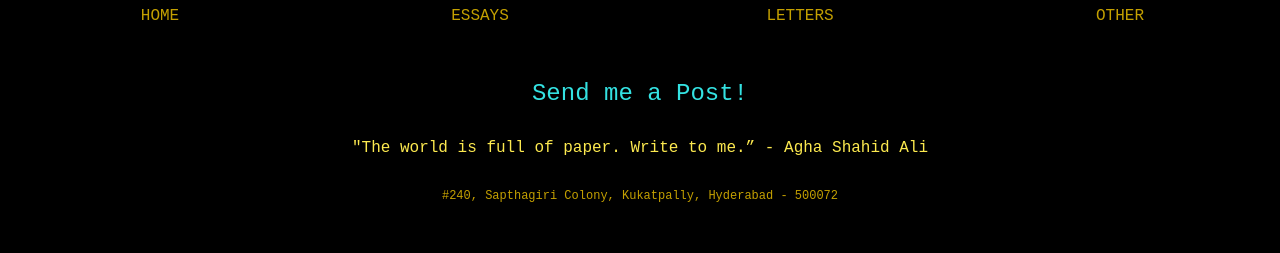
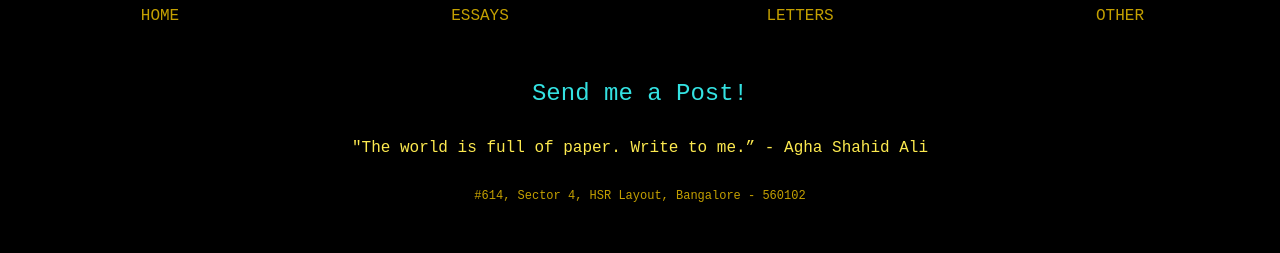
Before and after one commit to narengogi/nathsin-v2, a React (Create React App) app: page /letters in a window 1280 px wide. Shown: the top 253 px of the page. Built offline with nearby package versions, Linux system fonts and the light colour scheme.

Commit message:
mailing address

```diff
--- a/src/Components/Letters/Letters.tsx
+++ b/src/Components/Letters/Letters.tsx
@@ -1,12 +1,24 @@
-import React from 'react';
-import '../Common/common.css';
+import React from "react";
+import "../Common/common.css";
 
 function Letters() {
   return (
-    <div className='centeredContainer'>
-      <div style={{ fontSize: '24px', color: 'var(--brightCyan)', paddingTop: '2rem' }}>Send me a Post!</div>
-      <div style={{ padding: '2rem 0' }}>"The world is full of paper. Write to me.” - Agha Shahid Ali</div>
-      <div style={{ fontSize: '12px', color: 'var(--yellow)' }}>#240, Sapthagiri Colony, Kukatpally, Hyderabad - 500072</div>
+    <div className="centeredContainer">
+      <div
+        style={{
+          fontSize: "24px",
+          color: "var(--brightCyan)",
+          paddingTop: "2rem",
+        }}
+      >
+        Send me a Post!
+      </div>
+      <div style={{ padding: "2rem 0" }}>
+        "The world is full of paper. Write to me.” - Agha Shahid Ali
+      </div>
+      <div style={{ fontSize: "12px", color: "var(--yellow)" }}>
+        #614, Sector 4, HSR Layout, Bangalore - 560102
+      </div>
     </div>
   );
 }
```
